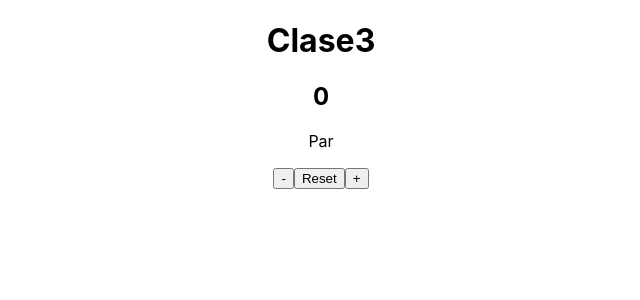
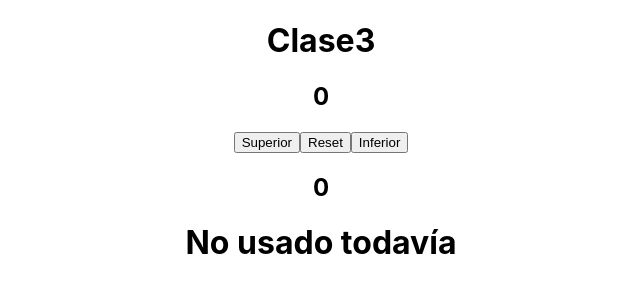
Before and after one commit to apllopis/app, a React (Create React App) app: page / in a window 1280 px wide. Shown: the top 300 px of the page, without its empty margins (319-959 px from the left). Built offline with nearby package versions, Linux system fonts and the light colour scheme.

Commit message:
terminando #03 😅

```diff
--- a/src/index.js
+++ b/src/index.js
@@ -2,33 +2,69 @@ import React from "react";
 import ReactDOM from "react-dom";
 import "./index.css";
 import { useState } from "react";
+
+const ListofClicks = ({ clicks }) => {
+  return (
+    <>
+      <p>Clicks totales: {clicks.length}</p>
+      {clicks.join(", ")}
+    </>
+  );
+};
+const Nousado = () => {
+  return <h1>No usado todavía</h1>;
+};
+
+const Counter = ({ contador }) => {
+  return <h2>{contador}</h2>;
+};
+
 const rootElement = document.getElementById("root");
 
-const App = ({ inicial }) => {
-  const [contador, setContador] = useState(inicial);
+const App = () => {
+  const [contador, setContador] = useState({
+    izda: 0,
+    dcha: 0,
+  });
+  const [clicks, setClicks] = useState([]);
 
-  const handleClickAdd = () => {
-    setContador(contador + 1);
-  };
-  const handleClickReset = () => {
-    setContador(inicial);
-  };
-  const handleClickDec = () => {
-    setContador(contador - 1);
+  const handleClickLeft = () => {
+    const nuevoEstadoContador = {
+      ...contador,
+      izda: contador.izda + 1,
+    };
+    setContador(nuevoEstadoContador);
+    setClicks((prevClicks) => [...prevClicks, "U"]);
   };
 
-  const isEven = contador % 2 === 0;
-  const mensaje = isEven ? "Par" : "Impar";
+  const handleClickReset = () => {
+    const nuevoEstadoContador = {
+      ...contador,
+      izda: 0,
+      dcha: 0,
+    };
+    setContador(nuevoEstadoContador);
+    setClicks((prevClicks) => [...prevClicks, "Rst"]);
+  };
+  const handleClickRight = () => {
+    const nuevoEstadoContador = {
+      ...contador,
+      dcha: contador.dcha + 1,
+    };
+    setContador(nuevoEstadoContador);
+    setClicks((prevClicks) => [...prevClicks, "D"]);
+  };
 
   return (
     <div>
       <h1> Clase3</h1>
-      <h2>{contador}</h2>
-      <p>{mensaje} </p>
-      <button onClick={handleClickDec}>-</button>
+      <Counter contador={contador.izda} />
+      <button onClick={handleClickLeft}>Superior</button>
       <button onClick={handleClickReset}>Reset</button>
-      <button onClick={handleClickAdd}>+</button>
+      <button onClick={handleClickRight}>Inferior</button>
+      <Counter contador={contador.dcha} />
+      {clicks.length === 0 ? <Nousado /> : <ListofClicks clicks={clicks} />}
     </div>
   );
 };
-ReactDOM.render(<App inicial={0} />, rootElement);
+ReactDOM.render(<App />, rootElement);
```
